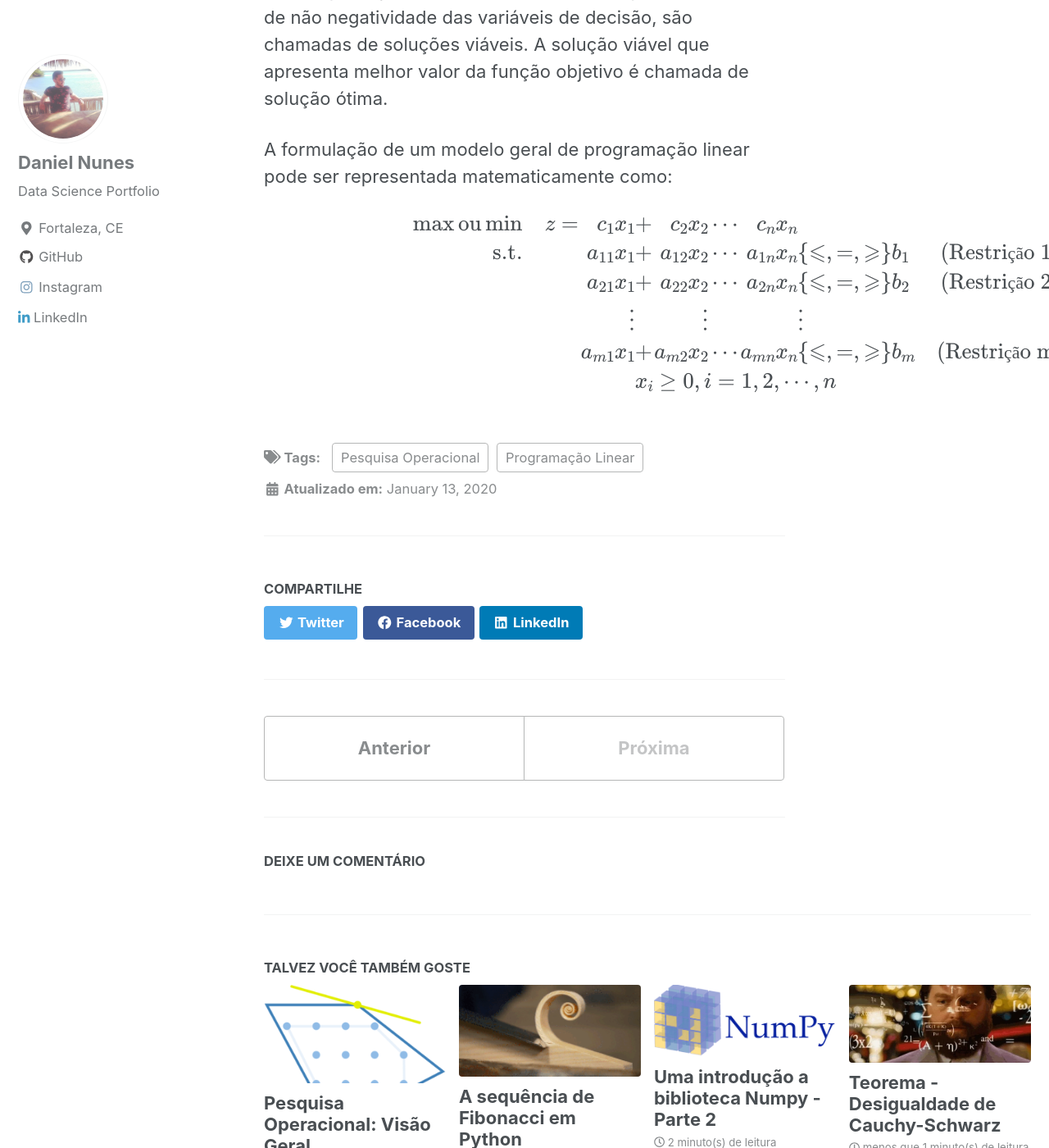
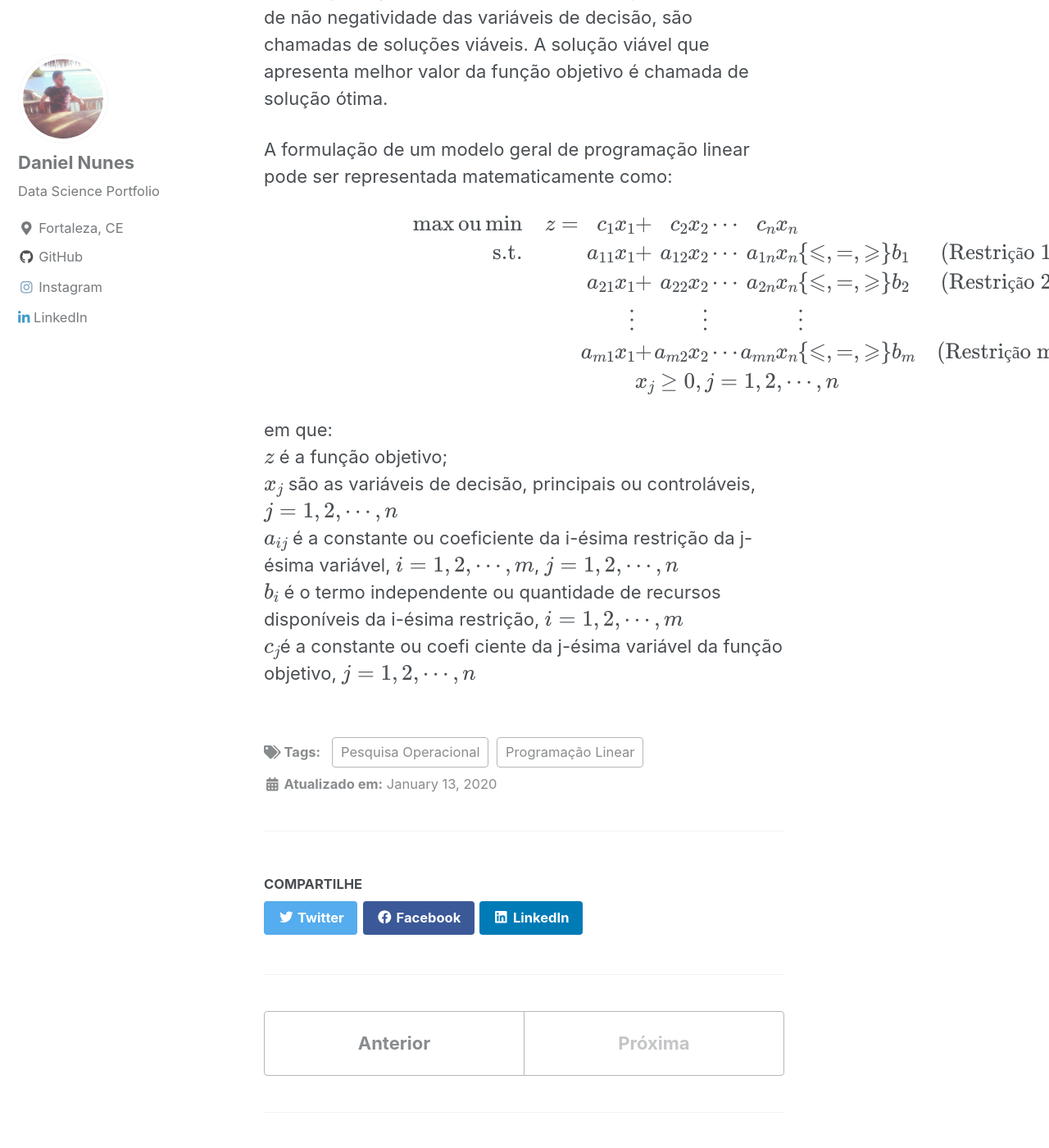
Before and after one commit to danielmnunes/danielmnunes.github.io, a Jekyll site: the page built from _posts/2020-01-13-PL-Introducao.md, in a window 1280 px wide and 1400 px high, scrolled down 1857 px. Shown: the whole window at 82% size. Built offline with Jekyll 4.4.1, drawn with Linux system fonts in a browser that asks for light colours; cached includes are drawn as plain includes; nearby versions of some CDN libraries; formulas are drawn with MathJax 3; comment, search, counter and statistics services are not loaded.

Commit message:
Update 2020-01-13-PL-Introducao.md

```diff
--- a/_posts/2020-01-13-PL-Introducao.md
+++ b/_posts/2020-01-13-PL-Introducao.md
@@ -34,6 +34,13 @@ $$ \begin{alignat}{6}
                             &     &  a_{21} x_{1} & + & a_{22} x_{2} & \cdots &  a_{2n} x_{n} & \left \{ \leqslant , = , \geqslant  \right \} b_{2} && \tag{Restrição 2} \\
                             &     &  \vdots       &   & \vdots  &  &    & \vdots &&  \\
                             &     &  a_{m1} x_{1} & + & a_{m2} x_{2} & \cdots &  a_{mn} x_{n} & \left \{ \leqslant , = , \geqslant  \right \} b_{m} && \tag{Restrição m} \\
-                            &     & \rlap{x_i \ge 0, i = 1, 2, \cdots ,n }
+                            &     & \rlap{x_j \ge 0, j = 1, 2, \cdots ,n }
 \end{alignat}
 $$
+
+em que:
+$$z$$ é a função objetivo;
+$$x_{j}$$ são as variáveis de decisão, principais ou controláveis, $$j = 1, 2, \cdots, n$$
+$$a_{ij}$$ é a constante ou coeficiente da i-ésima restrição da j-ésima variável, $$i = 1, 2, \cdots, m$$, $$j = 1, 2, \cdots, n$$
+$$b_{i}$$ é o termo independente ou quantidade de recursos disponíveis da i-ésima restrição, $$i = 1, 2, \cdots, m$$
+$$c_{j}$$é a constante ou coefi ciente da j-ésima variável da função objetivo, $$j = 1, 2, \cdots, n$$
```
